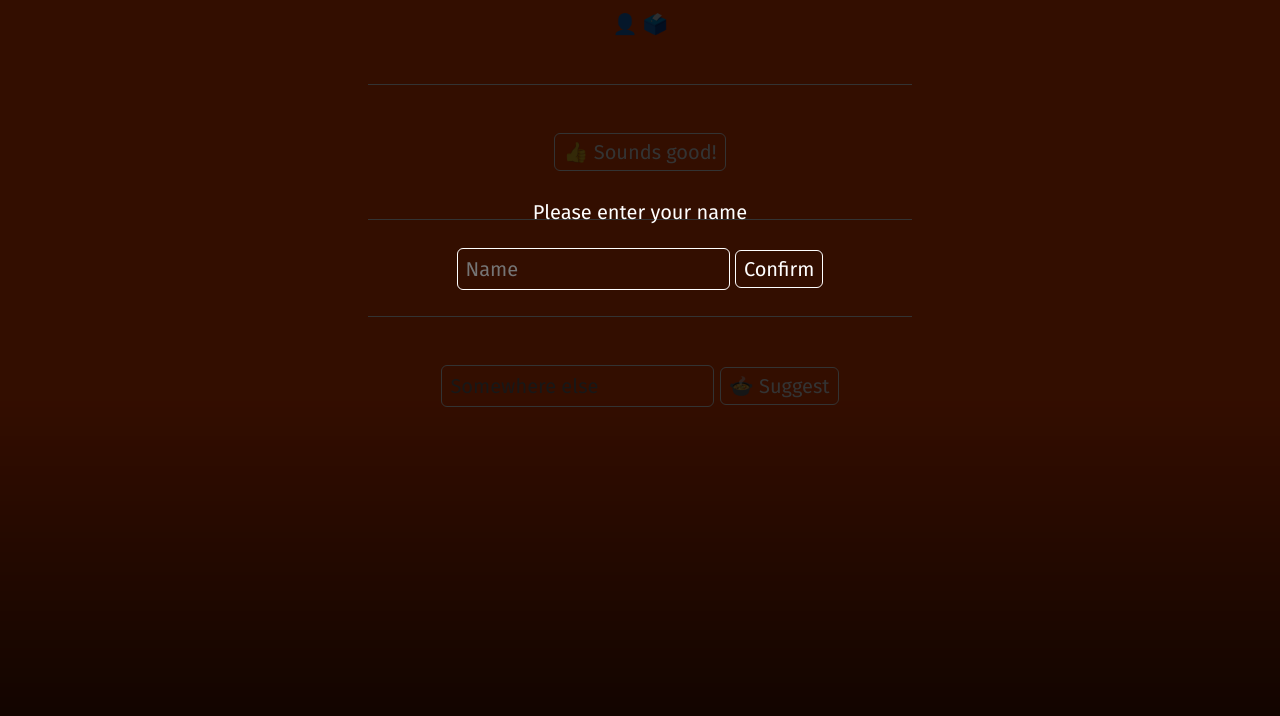
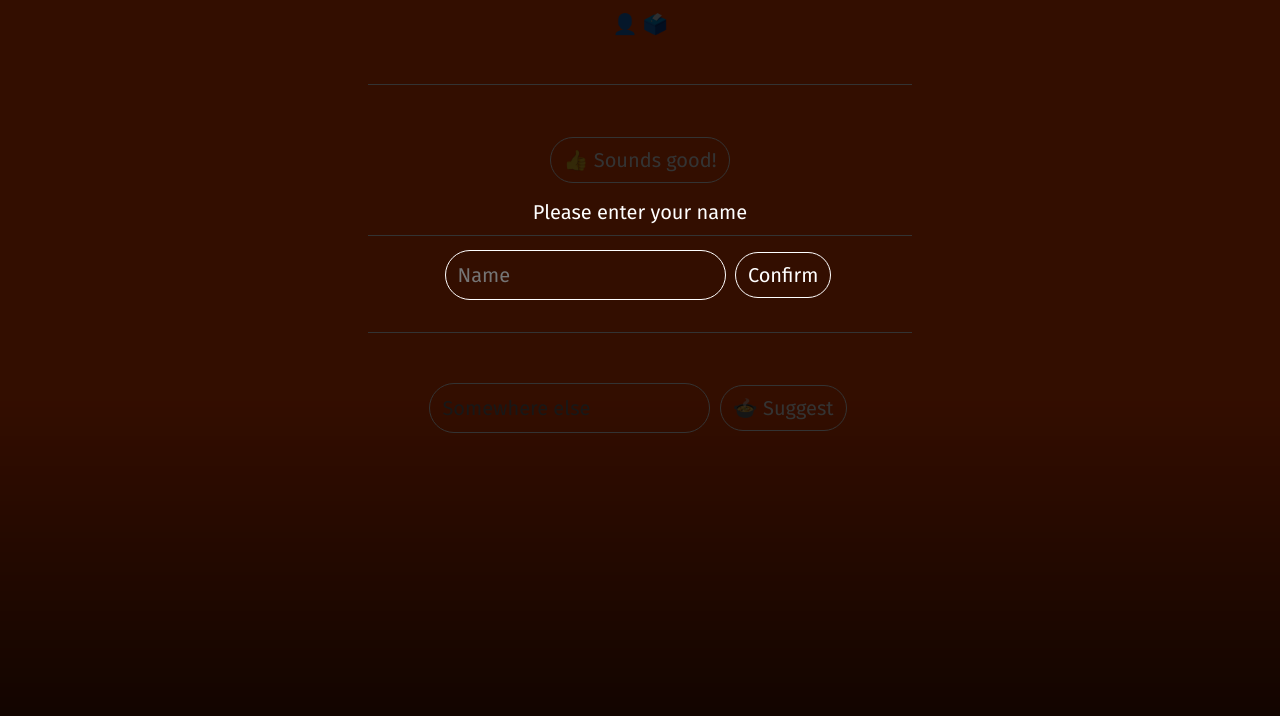
Before and after one commit to ckolin/plantage, a website: page client/index.html in a window 1280 px wide. Drawn offline with Linux system fonts and the light colour scheme; no server answers.

Commit message:
Update styling

```diff
--- a/client/style.css
+++ b/client/style.css
@@ -2,8 +2,8 @@
 
 :root {
 	--line-color: white;
-	--radius: 6px;
-	--control-padding: 8px;
+	--radius: 46px;
+	--control-padding: 12px;
 }
 
 body {
@@ -31,6 +31,7 @@ button {
 	border-radius: var(--radius);
 	padding: var(--control-padding);
 	cursor: pointer;
+	margin: 4px;
 }
 
 button:disabled {
@@ -52,6 +53,7 @@ input {
 	border: 1px solid var(--line-color);
 	border-radius: var(--radius);
 	padding: var(--control-padding);
+	max-width: 80vw;
 }
 
 
@@ -94,6 +96,7 @@ input {
 
 #suggestion {
 	display: block;
+	word-break: break-all;
 	font-weight: bold;
 	font-size: 2.5em;
 	text-shadow: 3px 3px 0px rgba(0, 0, 0, 0.5);
```
